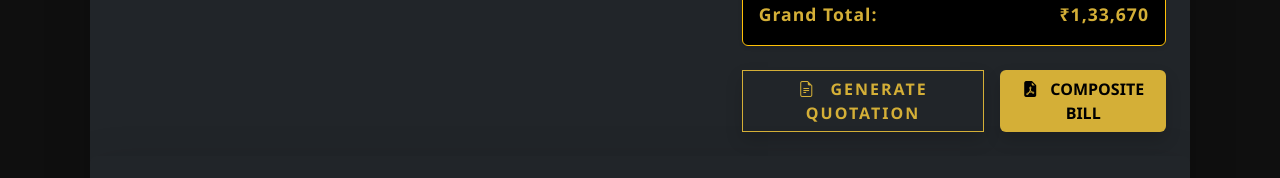
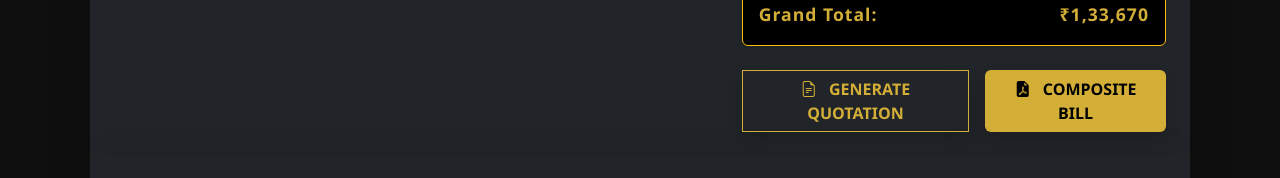
Before and after one commit to KtsSoftwares/HotelFourSeasonsWeb, a React (Vite) app: page /admin/corporateConference in a window 1280 px wide. Shown: the part 1110-1288 px from the top of the page. Built offline with nearby package versions, Linux system fonts and the light colour scheme; no server answers; the database is empty; sample sign-in values are in the browser's storage; what @react-pdf/renderer would draw is missing.

Commit message:
Added Quotation generation system (4).

```diff
--- a/src/CSS/CustomerList.css
+++ b/src/CSS/CustomerList.css
@@ -106,6 +106,10 @@ select.admin-input option {
     color: #000;
 }
 
+.fs-6 {
+    letter-spacing: 0 !important;
+}
+
 @media (max-width: 768px) {
     .custom-admin-table,
     .custom-admin-table thead,
```
